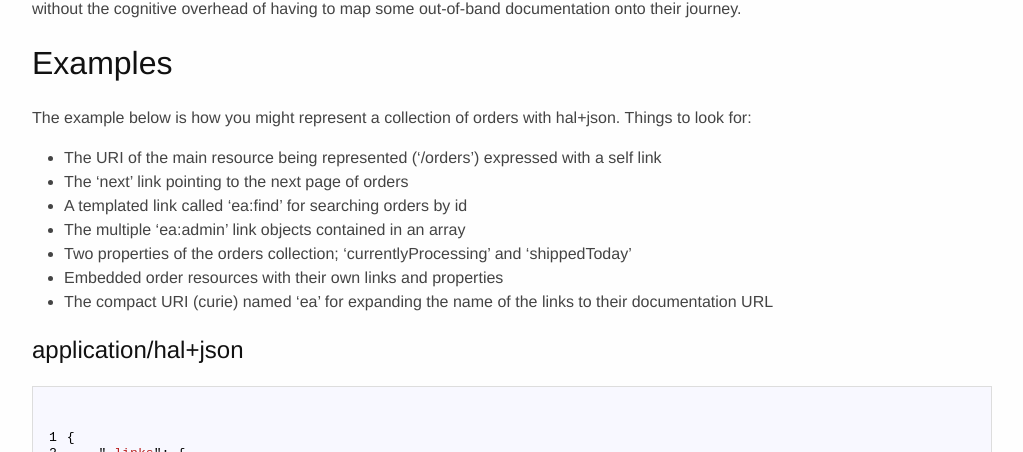
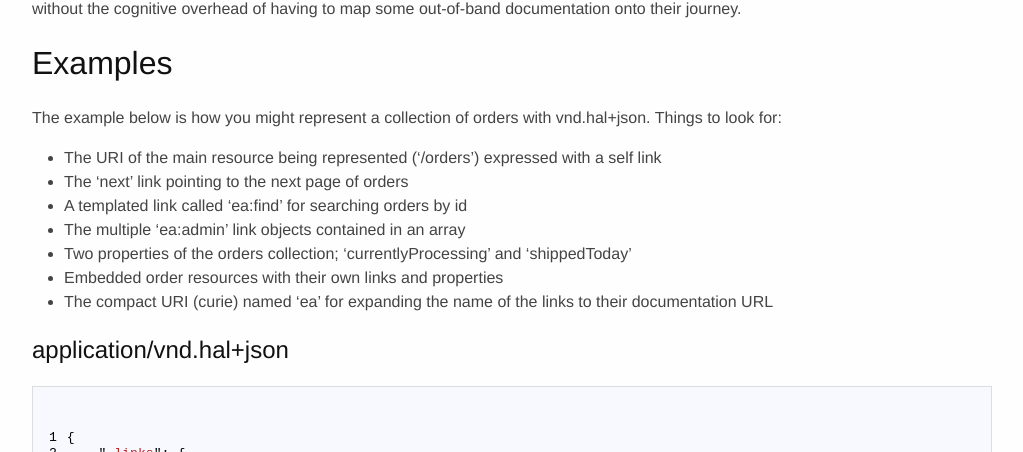
Before and after one commit to mikekelly/hal_specification, a Jekyll site: the page built from hal_specification.md, in a window 1280 px wide and 900 px high, scrolled down 1009 px. Shown: the part 151-603 px from the top of the window, without its empty margins (128-1151 px from the left). Built offline with Jekyll 4.4.1, drawn with Linux system fonts in a browser that asks for light colours; Markdown is read by kramdown in place of the engine named in the settings; some of the changed text lies outside the part shown.

Commit message:
Change the content-type to include `vnd.`

````diff
--- a/hal_specification.md
+++ b/hal_specification.md
@@ -60,7 +60,7 @@ their journey.
 ## Examples
 
 The example below is how you might represent a collection of orders with
-hal+json. Things to look for:
+vnd.hal+json. Things to look for:
 
 * The URI of the main resource being represented ('/orders') expressed
   with a self link
@@ -73,7 +73,7 @@ hal+json. Things to look for:
 * The compact URI (curie) named 'ea' for expanding the name of the
   links to their documentation URL
 
-### application/hal+json
+### application/vnd.hal+json
 ```javascript
 {
     "_links": {
@@ -166,7 +166,7 @@ HAL encourages the use of link relations to:
 
 ## How to serve HAL
 HAL has a media type for both the JSON and XML variants, whos names are
-`application/hal+json` and `application/hal+xml` respectively.
+`application/vnd.hal+json` and `vnd.application/vnd.hal+xml` respectively.
 
 When serving HAL over HTTP, the `Content-Type` of the response should
 contain the relevant media type name.
@@ -298,7 +298,7 @@ progress. For now, if you would like to have a full understanding please
 read the [formal specification][13].
 
 ## RFC
-The JSON variant of HAL (application/hal+json) has now been published as
+The JSON variant of HAL (application/vnd.hal+json) has now been published as
 an internet draft: [draft-kelly-json-hal][13].
 
 ## Acknowledgements
````
